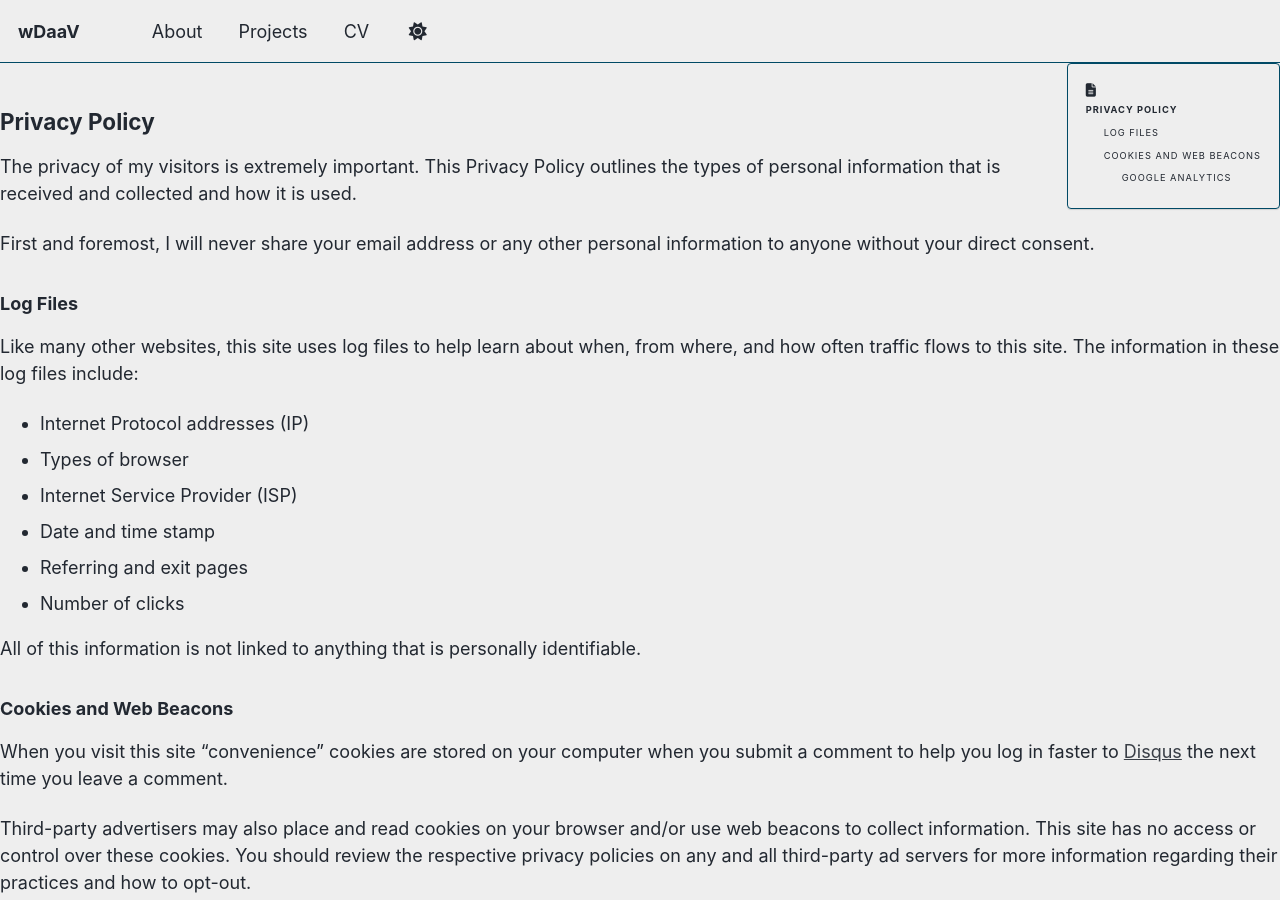
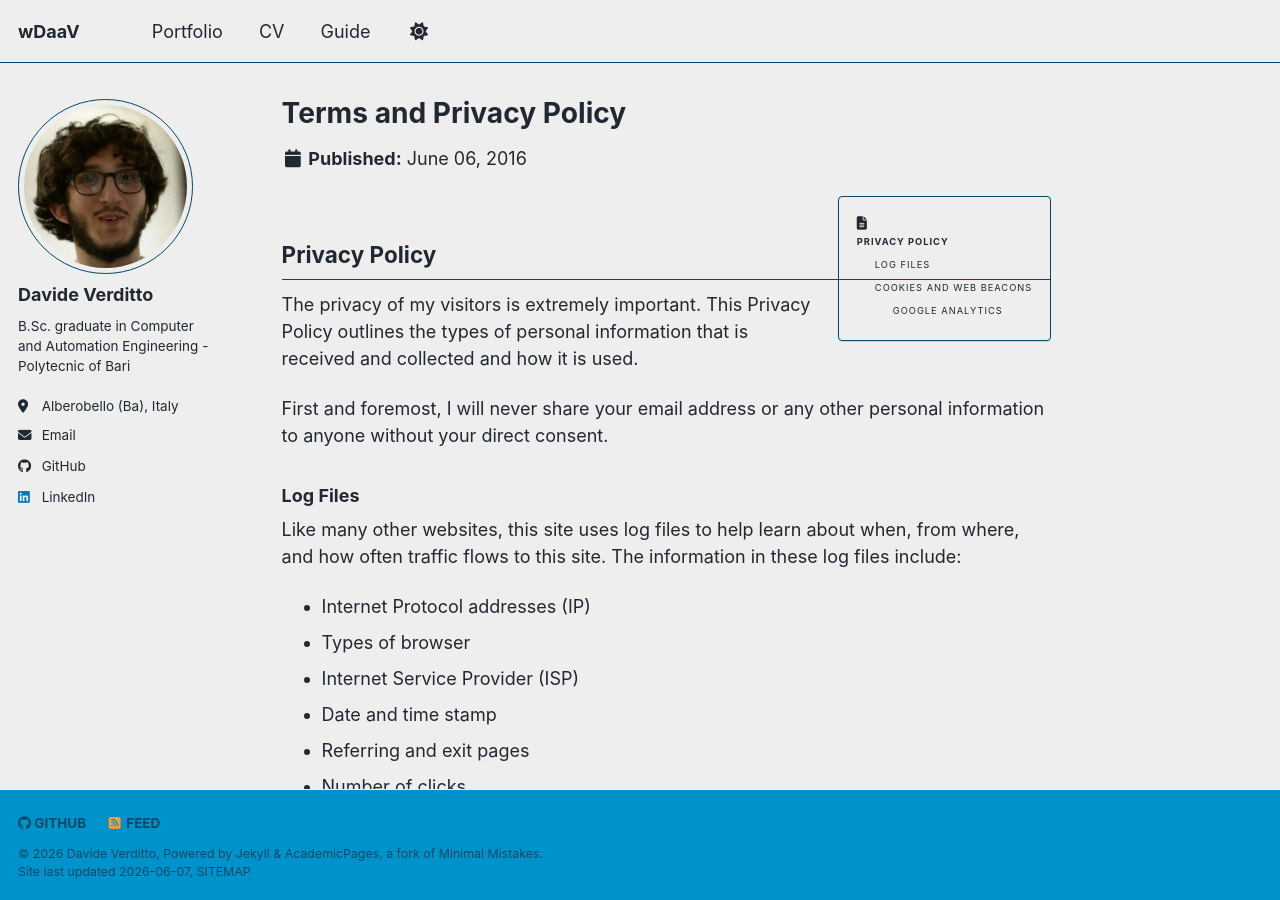
Before and after one commit to wDaaV/wDaav.github.io, a Jekyll site: the page built from _pages/terms.md, in a window 1280 px wide and 900 px high. Built offline with Jekyll 4.4.1, drawn with Linux system fonts in a browser that asks for light colours; a script bundle is joined from its source files by our own code; our own code applies the rules of GitHub Pages for plain Markdown files; library files that are not in the unit come from our copies.

Commit message:
Revert "pulizia pt3"
This reverts commit 6c91867e9c87238fb4db9d7b9b71317b81eb8df7.

```diff
--- a/_config.yml
+++ b/_config.yml
@@ -221,13 +221,58 @@ kramdown:
 
 # These settings control the types of collections used by the template
 collections:
+  #teaching:
+    #output: true
+    #permalink: /:collection/:path/
+  #publications:
+    #output: true
+    #permalink: /:collection/:path/
   Projects:
     output: true
     permalink: /:collection/:path/
+  #talks:
+    #output: true
+    #permalink: /:collection/:path/
 
 
 # These settings control how pages and collections are included in the site
 defaults:
+  # _posts
+  - scope:
+      path: ""
+      type: posts
+    values:
+      layout: single
+      author_profile: true
+      read_time: true
+      comments: true
+      share: true
+      related: true
+  # _pages
+  - scope:
+      path: ""
+      type: pages
+    values:
+      layout: single
+      author_profile: true
+  # _teaching
+  #- scope:
+      #path: ""
+      #type: teaching
+    #values:
+      #layout: single
+      #author_profile: true
+      #share: true
+      #comments: true
+  # _publications
+  #- scope:
+      #path: ""
+      #type: publications
+    #values:
+      #layout: single
+      #author_profile: true
+      #share: true
+      #comments: true
   # _projects
   - scope:
       path: ""
@@ -237,6 +282,14 @@ defaults:
       author_profile: true
       share: true
       comment: true
+  # _talks
+  #- scope:
+      #path: ""
+      #type: talks
+    #values:
+      #layout: talk
+      #author_profile: true
+      #share: true
 
 
 # Sass/SCSS
--- a/_data/navigation.yml
+++ b/_data/navigation.yml
@@ -9,11 +9,14 @@
 
 main:
 
-  - title: "About"
-    url : /
-
-  - title: "Projects"
-    url: /projects/
+  - title: "Portfolio"
+    url: /portfolio/
 
   - title: "CV"
     url: /cv/
+
+  # - title: "CV"
+  #   url: /cv-json/
+
+  - title: "Guide"
+    url: /markdown/
--- /dev/null
+++ b/_includes/footer.html
@@ -0,0 +1,25 @@
+{% include base_path %}
+
+{% if site.author.github or site.author.bitbucket or site.atom_feed.hide != true %}
+<div class="page__footer-follow">
+  <ul class="social-icons">
+    {% if site.data.ui-text[site.locale].follow_label %}
+      <li><strong>{{ site.data.ui-text[site.locale].follow_label }}</strong></li>
+    {% endif %}
+    {% if site.author.github %}
+      <li><a href="https://github.com/{{ site.author.github }}"><i class="fab fa-github" aria-hidden="true"></i> GitHub</a></li>
+    {% endif %}
+    {% if site.author.bitbucket %}
+      <li><a href="https://bitbucket.org/{{ site.author.bitbucket }}"><i class="fab fa-bitbucket" aria-hidden="true"></i> Bitbucket</a></li>
+    {% endif %}
+    {% if site.atom_feed.hide != true %}
+    <li><a href="{% if site.atom_feed.path %}{{ site.atom_feed.path }}{% else %}{{ base_path }}/feed.xml{% endif %}"><i class="fa fa-fw fa-rss-square" aria-hidden="true"></i> {{ site.data.ui-text[site.locale].feed_label | default: "Feed" }}</a></li>
+    {% endif %}
+  </ul>
+</div>
+{% endif %}
+
+<div class="page__footer-copyright">
+  &copy; {{ site.time | date: '%Y' }} {{ site.name | default: site.title }}, {{ site.data.ui-text[site.locale].powered_by | default: "Powered by" }} <a href="https://jekyllrb.com" rel="nofollow">Jekyll</a> &amp; <a href="https://github.com/academicpages/academicpages.github.io">AcademicPages</a>, a fork of <a href="https://mademistakes.com/work/minimal-mistakes-jekyll-theme/" rel="nofollow">Minimal Mistakes</a>.<br />
+  Site last updated {{ "now" | date: '%Y-%m-%d' }}, <a href="/sitemap/" style="text-transform: uppercase;">{{ site.data.ui-text[site.locale].site_map | default: "Sitemap" }}</a>
+</div>
--- a/_layouts/default.html
+++ b/_layouts/default.html
@@ -18,6 +18,13 @@ layout: compress
 
     {{ content }}
 
+    <div class="page__footer">
+      <footer>
+        {% include footer/custom.html %}
+        {% include footer.html %}
+      </footer>
+    </div>
+
     {% include scripts.html %}
 
   </body>
```
Also changed, not shown: _layouts/archive-taxonomy.html (added, +16 -0 lines), _pages/archive-layout-with-content.md (added, +177 -0 lines).
